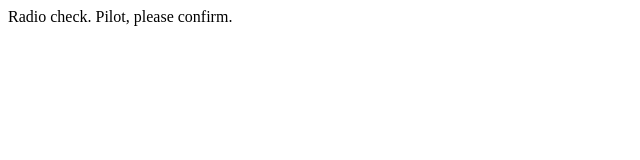
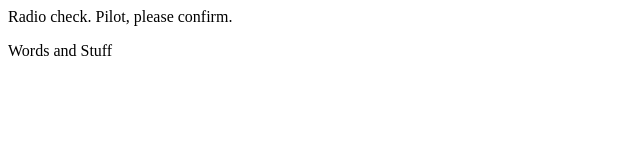
Before and after one commit to mickysisay/communication-log, a plain HTML site: page index.html in a window 1280 px wide. Shown: the whole page, without its empty margins (0-640 px from the left). Drawn offline with Linux system fonts and the light colour scheme.

Commit message:
Added Words and Stuff

```diff
--- a/index.html
+++ b/index.html
@@ -1,5 +1,7 @@
 <html>
 <body>
    <p>Radio check. Pilot, please confirm.</p>
+Words and Stuff
 </body>
+
 </html>
```
